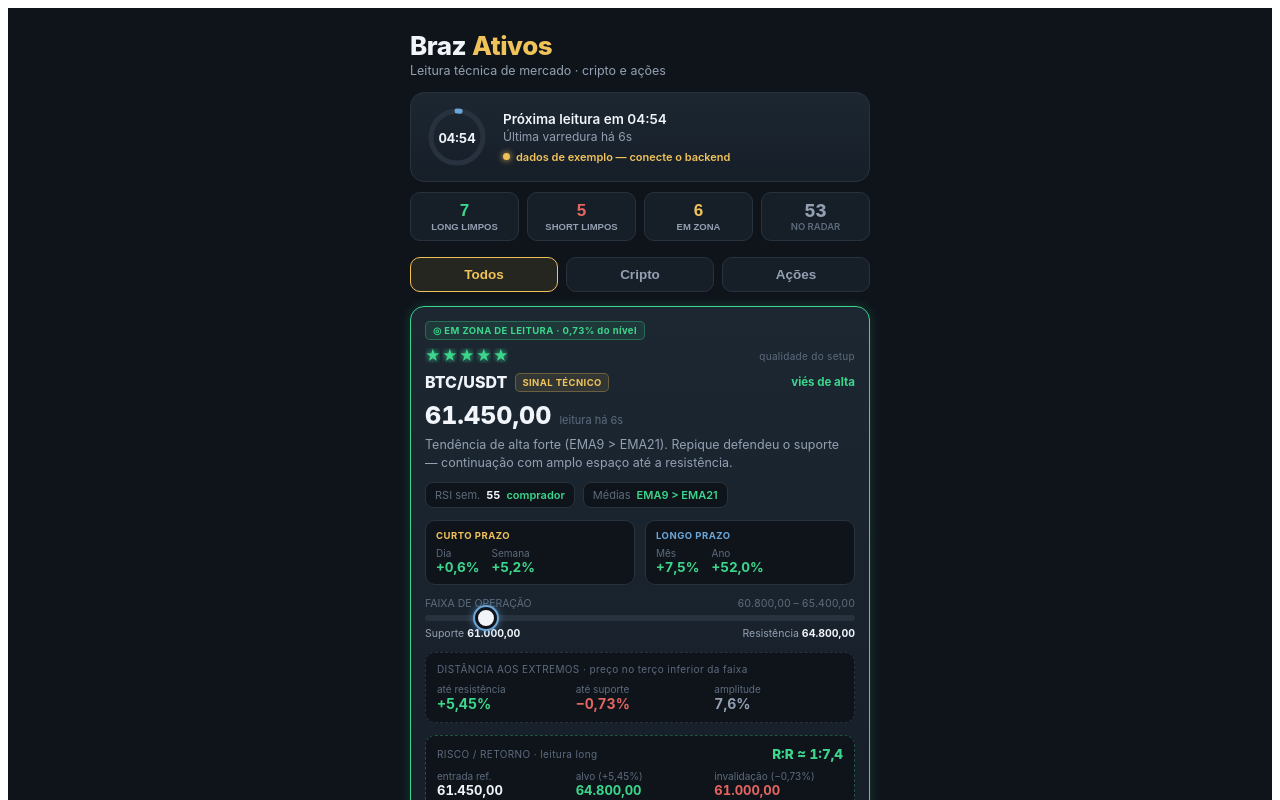
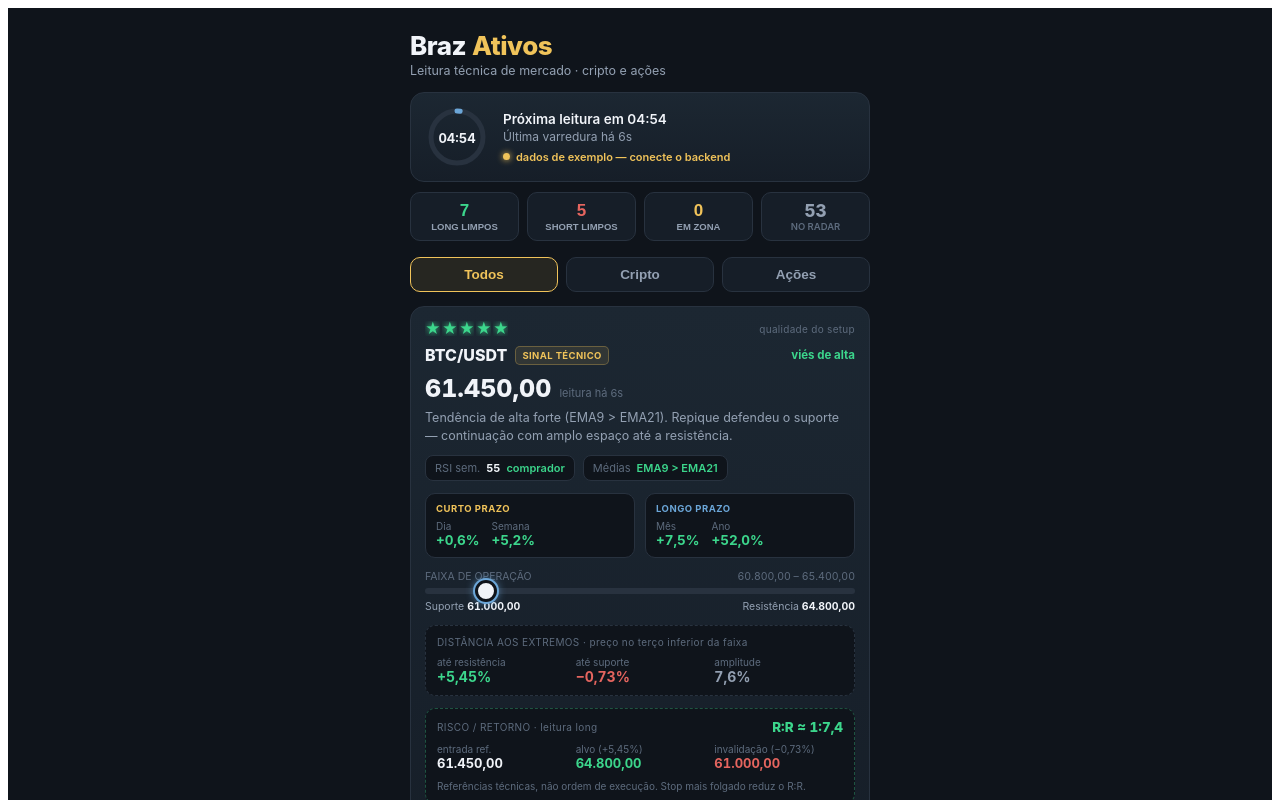
Before and after one commit to drhelveciobraz-pilha/braz-ativos, a React (Vite) app: page / in a window 1280 px wide. Shown: the top 800 px of the page. Built offline with nearby package versions, Linux system fonts and the light colour scheme; no server answers.

Commit message:
Add files via upload

```diff
--- a/src/App.jsx
+++ b/src/App.jsx
@@ -359,7 +359,7 @@
     dia: num(v.d),
     semana: num(v.s),
     mes: num(v.m),
-    ano: num(v.a),
+    ano: v.a === null || v.a === undefined ? null : num(v.a),
     faixa,
     suporte: faixa[0],
     resist: faixa[1],
@@ -437,7 +437,7 @@
       const distSup = a.suporte > 0 ? ((a.preco - a.suporte) / a.preco) * 100 : 99;
       const distRes = a.preco > 0 ? ((a.resist - a.preco) / a.preco) * 100 : 99;
       const distNivel = lado === "short" ? distRes : distSup;
-      const emZona = distNivel >= 0 && distNivel < 1.0;
+      const emZona = distNivel >= 0 && distNivel < 0.4;
       // delta de estrelas vs. ciclo anterior
       const antes = prevStars.current[a.sym];
       const delta = antes === undefined ? 0 : Math.sign(estrelas - antes);
@@ -468,7 +468,7 @@
         const distSup = a.suporte > 0 ? ((a.preco - a.suporte) / a.preco) * 100 : 99;
         const distRes = a.preco > 0 ? ((a.resist - a.preco) / a.preco) * 100 : 99;
         const distNivel = lado === "short" ? distRes : distSup;
-        return { lado, estrelas, conflito, emZona: distNivel >= 0 && distNivel < 1.0 };
+        return { lado, estrelas, conflito, emZona: distNivel >= 0 && distNivel < 0.4 };
       })
       .filter(() => true);
     const long = base.filter((a) => a.lado === "long" && a.estrelas >= 4 && !a.conflito).length;
@@ -1217,11 +1217,11 @@
               style={{
                 fontSize: 13.5,
                 fontWeight: 700,
-                color: corPct(val),
+                color: val === null || val === undefined ? C.faint : corPct(val),
                 fontVariantNumeric: "tabular-nums",
               }}
             >
-              {fmtPct(val)}
+              {val === null || val === undefined ? "—" : fmtPct(val)}
             </div>
           </div>
         ))}
```
